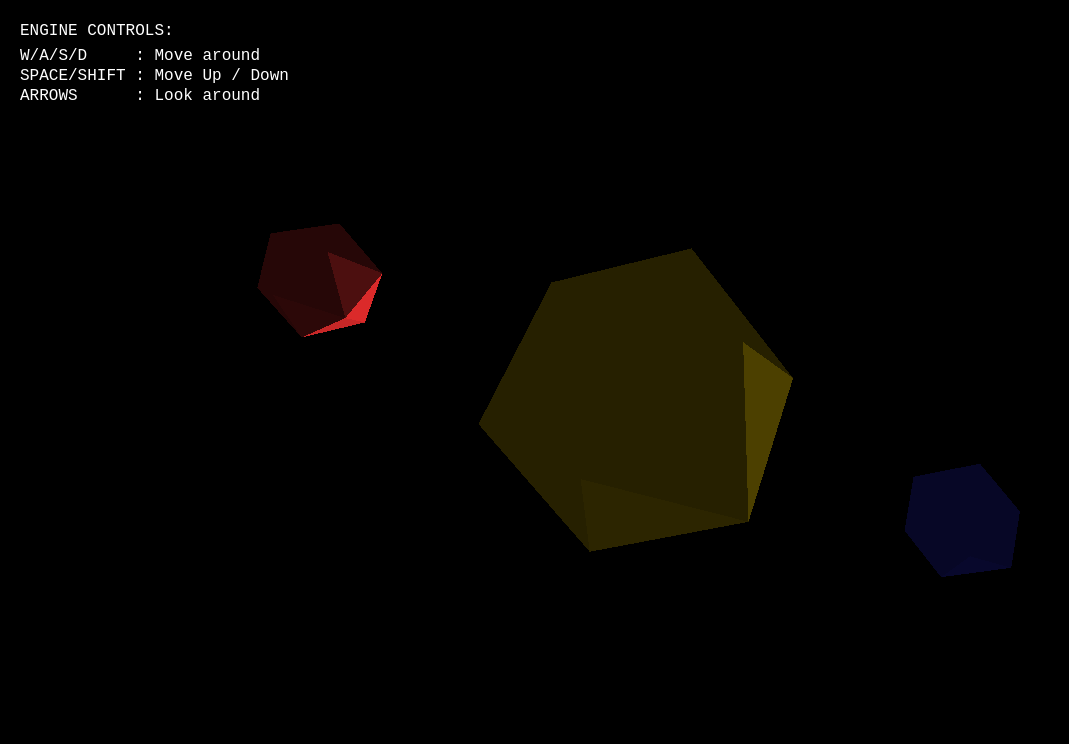
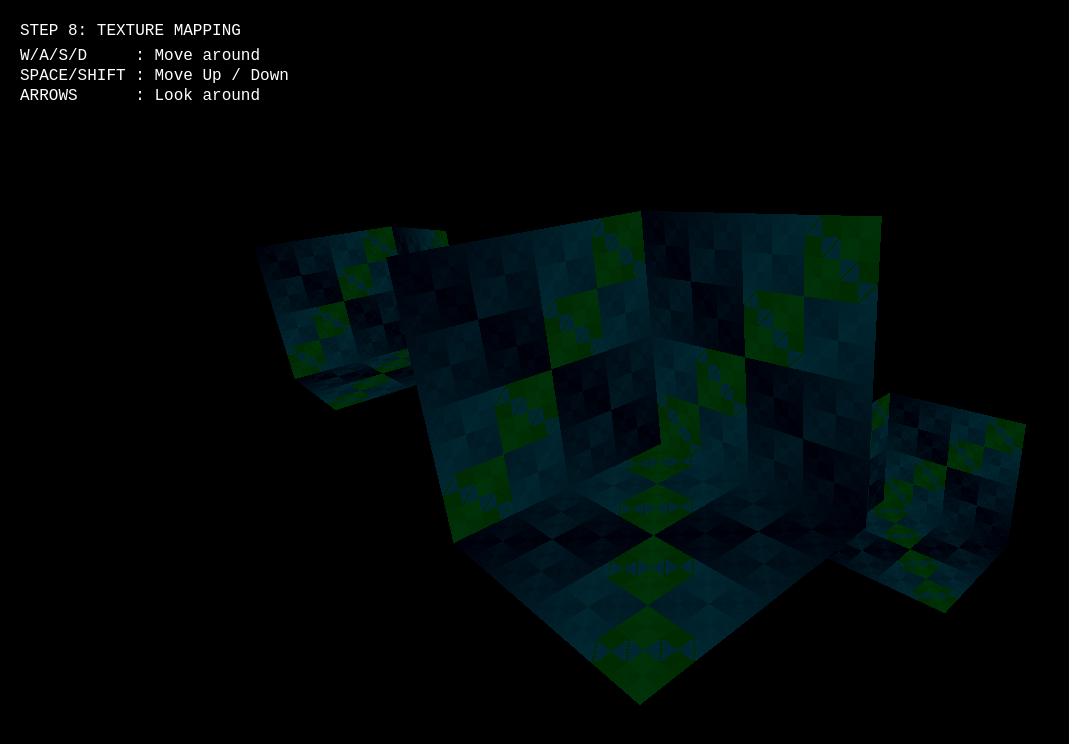
Before and after one commit to SkyPlay-Code/js-graphic-engine, a plain HTML site: page index.html in a window 1280 px wide. Shown: the whole page, without its empty margins (0-1069 px from the left). Drawn offline with Linux system fonts and the light colour scheme; animation ran at ten frames a second.

Commit message:
Step 8: Perspective-Correct Texture Mapping

```diff
--- a/index.html
+++ b/index.html
@@ -25,13 +25,30 @@
         let buf32 = new Uint32Array(frameBuffer.data.buffer);
         let zBuffer = new Float32Array(width * height);
 
-        function clearBuffers(color = 0xFF000000) {
-            buf32.fill(color);
+        function clearBuffers() {
+            buf32.fill(0xFF000000); // Solid Black
             zBuffer.fill(Infinity);
         }
 
+        // Little-endian RGBA packing
         function rgb(r, g, b) {
             return (255 << 24) | ((b & 255) << 16) | ((g & 255) << 8) | (r & 255);
+        }
+
+        // --- TEXTURE GENERATION (NEW) ---
+        const texWidth = 256;
+        const texHeight = 256;
+        const texture = new Uint32Array(texWidth * texHeight);
+
+        // Generate a procedural XOR retro pattern
+        for (let y = 0; y < texHeight; y++) {
+            for (let x = 0; x < texWidth; x++) {
+                // A classic demo-scene math trick for a cool grid pattern
+                let c = (x ^ y) & 255;
+
+                // Make it a cyan-blueish color
+                texture[y * texWidth + x] = rgb(0, c, c + 50);
+            }
         }
 
         // --- VECTOR MATH ENGINE ---
@@ -47,8 +64,8 @@
             return len ? [a[0]/len, a[1]/len, a[2]/len] : [0, 0, 0];
         };
 
-        // --- RASTERIZATION ---
-        function fillTriangle(x0, y0, z0, x1, y1, z1, x2, y2, z2, color) {
+        // --- TEXTURE RASTERIZATION (NEW) ---
+        function fillTriangleTextured(x0, y0, z0, u0, v0, x1, y1, z1, u1, v1, x2, y2, z2, u2, v2, intensity) {
             let minX = Math.max(0, Math.floor(Math.min(x0, x1, x2)));
             let maxX = Math.min(width - 1, Math.ceil(Math.max(x0, x1, x2)));
             let minY = Math.max(0, Math.floor(Math.min(y0, y1, y2)));
@@ -58,6 +75,11 @@
             let area = edge(x0, y0, x1, y1, x2, y2);
 
             if (area === 0) return;
+
+            // PERSPECTIVE CORRECT MATH: Pre-divide UVs by Z at the vertices
+            let iz0 = 1/z0, iz1 = 1/z1, iz2 = 1/z2;
+            let uz0 = u0/z0, uz1 = u1/z1, uz2 = u2/z2;
+            let vz0 = v0/z0, vz1 = v1/z1, vz2 = v2/z2;
 
             for (let y = minY; y <= maxY; y++) {
                 for (let x = minX; x <= maxX; x++) {
@@ -70,99 +92,71 @@
                         let beta = w1 / area;
                         let gamma = w2 / area;
 
-                        let pixelZ = z0 * alpha + z1 * beta + z2 * gamma;
+                        // Interpolate the Inverse Z
+                        let iz = iz0 * alpha + iz1 * beta + iz2 * gamma;
+                        let pixelZ = 1 / iz; // Reconstruct real Z
+
                         let index = y * width + x;
 
                         if (pixelZ < zBuffer[index]) {
                             zBuffer[index] = pixelZ;
-                            buf32[index] = color;
+
+                            // Reconstruct Perspective-Correct U and V!
+                            let u = (uz0 * alpha + uz1 * beta + uz2 * gamma) * pixelZ;
+                            let v = (vz0 * alpha + vz1 * beta + vz2 * gamma) * pixelZ;
+
+                            // Bitwise AND (& 255) ensures the texture wraps around if UV > 1.0
+                            let texX = Math.floor(u * texWidth) & 255;
+                            let texY = Math.floor(v * texHeight) & 255;
+
+                            // Sample the color from our texture buffer
+                            let texel = texture[texY * texWidth + texX];
+
+                            // Extract R, G, B from the texel, apply lighting intensity, and draw
+                            let r = (texel & 255) * intensity;
+                            let g = ((texel >> 8) & 255) * intensity;
+                            let b = ((texel >> 16) & 255) * intensity;
+
+                            buf32[index] = rgb(r, g, b);
                         }
                     }
                 }
             }
         }
 
-        // --- .OBJ PARSER ---
-        const objData = `
-            v -0.525731 0 0.850651
-            v 0.525731 0 0.850651
-            v -0.525731 0 -0.850651
-            v 0.525731 0 -0.850651
-            v 0 0.850651 0.525731
-            v 0 0.850651 -0.525731
-            v 0 -0.850651 0.525731
-            v 0 -0.850651 -0.525731
-            v 0.850651 0.525731 0
-            v -0.850651 0.525731 0
-            v 0.850651 -0.525731 0
-            v -0.850651 -0.525731 0
-            f 1 5 2
-            f 2 5 9
-            f 9 5 6
-            f 6 5 10
-            f 10 5 1
-            f 2 9 11
-            f 9 6 4
-            f 6 10 3
-            f 10 1 12
-            f 1 2 7
-            f 11 7 2
-            f 4 11 9
-            f 3 4 6
-            f 12 3 10
-            f 7 12 1
-            f 8 7 11
-            f 8 11 4
-            f 8 4 3
-            f 8 3 12
-            f 8 12 7
-        `;
+        // --- 3D GEOMETRY: TEXTURED CUBE ---
+        // Format:[x, y, z, U, V]
+        const vertices = [
+            /* Front Face (z=-1) */[-1, -1, -1, 0, 0],[ 1, -1, -1, 1, 0], [ 1,  1, -1, 1, 1],[-1,  1, -1, 0, 1],
+            /* Back Face (z=1) */[ 1, -1,  1, 0, 0],[-1, -1,  1, 1, 0], [-1,  1,  1, 1, 1],[ 1,  1,  1, 0, 1],
+            /* Left Face (x=-1) */[-1, -1,  1, 0, 0],[-1, -1, -1, 1, 0], [-1,  1, -1, 1, 1],[-1,  1,  1, 0, 1],
+            /* Right Face (x=1) */[ 1, -1, -1, 0, 0],[ 1, -1,  1, 1, 0], [ 1,  1,  1, 1, 1],[ 1,  1, -1, 0, 1],
+            /* Top Face (y=1) */     [-1,  1, -1, 0, 0],[ 1,  1, -1, 1, 0], [ 1,  1,  1, 1, 1],[-1,  1,  1, 0, 1],
+            /* Bottom Face (y=-1) */ [-1, -1,  1, 0, 0],[ 1, -1,  1, 1, 0], [ 1, -1, -1, 1, 1],[-1, -1, -1, 0, 1]
+        ];
 
-        let vertices = [];
-        let faces =[];
+        const faces =[
+            [0, 1, 2], [0, 2, 3],       // Front[4, 5, 6], [4, 6, 7],       // Back[8, 9, 10], [8, 10, 11],    // Left
+            [12, 13, 14], [12, 14, 15], // Right
+            [16, 17, 18],[16, 18, 19], // Top
+            [20, 21, 22],[20, 22, 23]  // Bottom
+        ];
 
-        const lines = objData.split('\n');
-        for (let i = 0; i < lines.length; i++) {
-            const parts = lines[i].trim().split(/\s+/);
-            if (parts[0] === 'v') {
-                vertices.push([parseFloat(parts[1]), parseFloat(parts[2]), parseFloat(parts[3])]);
-            } else if (parts[0] === 'f') {
-                const v1 = parseInt(parts[1].split('/')[0]) - 1;
-                const v2 = parseInt(parts[2].split('/')[0]) - 1;
-                const v3 = parseInt(parts[3].split('/')[0]) - 1;
-                faces.push([v1, v2, v3]);
-                if (parts.length > 4) {
-                    const v4 = parseInt(parts[4].split('/')[0]) - 1;
-                    faces.push([v1, v3, v4]);
-                }
-            }
-        }
-
-        // --- CAMERA & INPUT (NEW) ---
+        // --- CAMERA & INPUT ---
         const keys = {};
         window.addEventListener('keydown', e => keys[e.code] = true);
         window.addEventListener('keyup', e => keys[e.code] = false);
 
-        // The Virtual Camera!
         let camera = { x: 0, y: 0, z: -8, yaw: 0, pitch: 0 };
 
         function updateCamera(dt) {
-            const moveSpeed = 10 * dt;
-            const turnSpeed = 2 * dt;
-
-            // Trigonometry to move Forward/Backward based on where we are looking
+            const moveSpeed = 8 * dt; const turnSpeed = 2 * dt;
             if (keys['KeyW']) { camera.x += Math.sin(camera.yaw) * moveSpeed; camera.z += Math.cos(camera.yaw) * moveSpeed; }
             if (keys['KeyS']) { camera.x -= Math.sin(camera.yaw) * moveSpeed; camera.z -= Math.cos(camera.yaw) * moveSpeed; }
-
-            // Strafing Left/Right
             if (keys['KeyA']) { camera.x -= Math.cos(camera.yaw) * moveSpeed; camera.z += Math.sin(camera.yaw) * moveSpeed; }
             if (keys['KeyD']) { camera.x += Math.cos(camera.yaw) * moveSpeed; camera.z -= Math.sin(camera.yaw) * moveSpeed; }
-
-            // Vertical Movement
             if (keys['Space']) camera.y -= moveSpeed;
             if (keys['ShiftLeft']) camera.y += moveSpeed;
-
-            // Looking around
             if (keys['ArrowLeft']) camera.yaw -= turnSpeed;
             if (keys['ArrowRight']) camera.yaw += turnSpeed;
             if (keys['ArrowUp']) camera.pitch -= turnSpeed;
@@ -170,7 +164,6 @@
         }
 
         // --- 3D MATH ENGINE ---
-        // Rotates objects locally
         function rotate3D(x, y, z, pitch, yaw, roll) {
             let cosX = Math.cos(pitch), sinX = Math.sin(pitch);
             let y1 = y * cosX - z * sinX, z1 = y * sinX + z * cosX;
@@ -181,118 +174,99 @@
             return [x3, y3, z2];
         }
 
-        // Rotates the world around the camera
-        function rotateByCamera(x, y, z) {
+        function applyCamera(x, y, z) {
+            let cx = x - camera.x, cy = y - camera.y, cz = z - camera.z;
             let cosY = Math.cos(-camera.yaw), sinY = Math.sin(-camera.yaw);
-            let rx = x * cosY + z * sinY;
-            let rz = -x * sinY + z * cosY;
-
+            let rx = cx * cosY + cz * sinY, rz = -cx * sinY + cz * cosY;
             let cosX = Math.cos(-camera.pitch), sinX = Math.sin(-camera.pitch);
-            let ry = y * cosX - rz * sinX;
-            let fz = y * sinX + rz * cosX;
+            let ry = cy * cosX - rz * sinX, fz = cy * sinX + rz * cosX;
             return [rx, ry, fz];
         }
 
-        // Applies both Camera Translation and Rotation to a point
-        function applyCamera(x, y, z) {
-            return rotateByCamera(x - camera.x, y - camera.y, z - camera.z);
-        }
-
-        // --- SCENE SETUP (NEW) ---
-        // Let's spawn 5 gemstones in a 3D environment
+        // --- SCENE SETUP ---
         const scene =[
-            { x: 0, y: 0, z: 0, scale: 2.0, color:[255, 215, 0] },     // Center (Gold)
-            { x: -8, y: -3, z: 8, scale: 1.5, color: [255, 50, 50] },   // Bottom Left (Red)
-            { x: 8, y: 3, z: 8, scale: 1.5, color: [50, 50, 255] },     // Top Right (Blue)
-            { x: -8, y: 3, z: -8, scale: 1.5, color: [50, 255, 50] },   // Top Behind (Green)
-            { x: 8, y: -3, z: -8, scale: 1.5, color:[255, 50, 255] }   // Bottom Behind (Magenta)
+            { x: 0, y: 0, z: 0, scale: 2.0 },
+            { x: -6, y: -2, z: 6, scale: 1.5 },
+            { x: 6, y: 2, z: 6, scale: 1.5 },
+            { x: -6, y: 2, z: -6, scale: 1.5 },
+            { x: 6, y: -2, z: -6, scale: 1.5 }
         ];
 
-        const lightDirWorld = norm([-1, -1, -1]); // A fixed "Sun" in the world
+        const lightDirWorld = norm([-1, -1, -1]);
 
-        // --- THE RENDER LOOP ---
-        let lastTime = 0;
-        let time = 0;
+        // --- RENDER LOOP ---
+        let lastTime = 0; let time = 0;
 
         function draw(timestamp) {
-            // Calculate Delta Time to ensure movement is smooth regardless of FPS
             let dt = (timestamp - lastTime) / 1000;
             if (lastTime === 0 || dt > 0.1) dt = 0.016;
-            lastTime = timestamp;
-            time += dt;
+            lastTime = timestamp; time += dt;
 
             updateCamera(dt);
-            clearBuffers(0xFF000000);
+            clearBuffers();
 
-            const cx = width / 2;
-            const cy = height / 2;
+            const cx = width / 2; const cy = height / 2;
             const fov = Math.min(width, height) * 0.8;
 
-            // Convert the sun's light direction into the Camera's View Space
-            let viewLightDir = norm(rotateByCamera(lightDirWorld[0], lightDirWorld[1], lightDirWorld[2]));
+            // Apply camera rotation to the sun
+            let cosY = Math.cos(-camera.yaw), sinY = Math.sin(-camera.yaw);
+            let lrx = lightDirWorld[0] * cosY + lightDirWorld[2] * sinY;
+            let lrz = -lightDirWorld[0] * sinY + lightDirWorld[2] * cosY;
+            let cosX = Math.cos(-camera.pitch), sinX = Math.sin(-camera.pitch);
+            let lry = lightDirWorld[1] * cosX - lrz * sinX;
+            let lfz = lightDirWorld[1] * sinX + lrz * cosX;
+            let viewLightDir = norm([lrx, lry, lfz]);
 
-            // Render every object in the scene
             for (let obj of scene) {
                 const transformedVertices =[];
 
-                // 1. Transform Vertices (Local -> World -> Camera View)
+                // 1. Transform Vertices
                 for (let i = 0; i < vertices.length; i++) {
-                    let [x, y, z] = vertices[i];
+                    let [x, y, z, u, v] = vertices[i];
+                    let [lx, ly, lz] = rotate3D(x * obj.scale, y * obj.scale, z * obj.scale, time * 0.5, time * 1.2, time * 0.3);
+                    let [vx, vy, vz] = applyCamera(lx + obj.x, ly + obj.y, lz + obj.z);
 
-                    // Spin object slowly
-                    let[lx, ly, lz] = rotate3D(x * obj.scale, y * obj.scale, z * obj.scale, time * 0.5, time * 1.2, time * 0.3);
-
-                    // Move object to its place in the world
-                    let wx = lx + obj.x; let wy = ly + obj.y; let wz = lz + obj.z;
-
-                    // Shift world relative to the Camera
-                    let [vx, vy, vz] = applyCamera(wx, wy, wz);
-                    transformedVertices.push([vx, vy, vz]);
+                    // Store U and V in the array too!
+                    transformedVertices.push([vx, vy, vz, u, v]);
                 }
 
                 // 2. Process Faces
                 for (let i = 0; i < faces.length; i++) {
                     const [v1, v2, v3] = faces[i];
-                    let p1 = transformedVertices[v1];
-                    let p2 = transformedVertices[v2];
-                    let p3 = transformedVertices[v3];
+                    let p1 = transformedVertices[v1], p2 = transformedVertices[v2], p3 = transformedVertices[v3];
 
-                    // Near Plane Clipping (Don't draw things behind us)
+                    // Near Plane Clipping
                     if (p1[2] < 0.1 || p2[2] < 0.1 || p3[2] < 0.1) continue;
 
-                    // Backface Culling (Calculated in View Space)
-                    let vecA = sub(p2, p1); let vecB = sub(p3, p1);
-                    let normal = norm(cross(vecB, vecA));
+                    // Backface Culling
+                    let normal = norm(cross(sub(p2, p1), sub(p3, p1)));
                     if (dot(normal, p1) > 0) continue;
 
                     // Lighting
-                    let intensity = dot(normal,[-viewLightDir[0], -viewLightDir[1], -viewLightDir[2]]);
-                    intensity = Math.max(0.15, Math.min(1.0, intensity));
+                    let intensity = dot(normal, [-viewLightDir[0], -viewLightDir[1], -viewLightDir[2]]);
+                    intensity = Math.max(0.2, Math.min(1.0, intensity)); // Shadows down to 20%
 
-                    let shadedColor = rgb(
-                        obj.color[0] * intensity,
-                        obj.color[1] * intensity,
-                        obj.color[2] * intensity
+                    // Projection
+                    let x0 = (p1[0] / p1[2]) * fov + cx, y0 = (p1[1] / p1[2]) * fov + cy;
+                    let x1 = (p2[0] / p2[2]) * fov + cx, y1 = (p2[1] / p2[2]) * fov + cy;
+                    let x2 = (p3[0] / p3[2]) * fov + cx, y2 = (p3[1] / p3[2]) * fov + cy;
+
+                    // Draw Triangle WITH U, V mapping
+                    fillTriangleTextured(
+                        x0, y0, p1[2], p1[3], p1[4],
+                        x1, y1, p2[2], p2[3], p2[4],
+                        x2, y2, p3[2], p3[3], p3[4],
+                        intensity
                     );
-
-                    // Perspective Projection
-                    let x0 = (p1[0] / p1[2]) * fov + cx; let y0 = (p1[1] / p1[2]) * fov + cy;
-                    let x1 = (p2[0] / p2[2]) * fov + cx; let y1 = (p2[1] / p2[2]) * fov + cy;
-                    let x2 = (p3[0] / p3[2]) * fov + cx; let y2 = (p3[1] / p3[2]) * fov + cy;
-
-                    fillTriangle(x0, y0, p1[2], x1, y1, p2[2], x2, y2, p3[2], shadedColor);
                 }
             }
 
-            // Draw the pixel buffer to the screen
             ctx.putImageData(frameBuffer, 0, 0);
 
-            // --- UI TEXT OVERLAY ---
-            ctx.fillStyle = "rgba(0, 0, 0, 0.7)";
-            ctx.fillRect(10, 10, 360, 110);
-            ctx.fillStyle = "white";
-            ctx.font = "16px monospace";
-            ctx.fillText("ENGINE CONTROLS:", 20, 35);
+            // UI Text
+            ctx.fillStyle = "rgba(0, 0, 0, 0.7)"; ctx.fillRect(10, 10, 360, 110);
+            ctx.fillStyle = "white"; ctx.font = "16px monospace";
+            ctx.fillText("STEP 8: TEXTURE MAPPING", 20, 35);
             ctx.fillText("W/A/S/D     : Move around", 20, 60);
             ctx.fillText("SPACE/SHIFT : Move Up / Down", 20, 80);
             ctx.fillText("ARROWS      : Look around", 20, 100);
```
